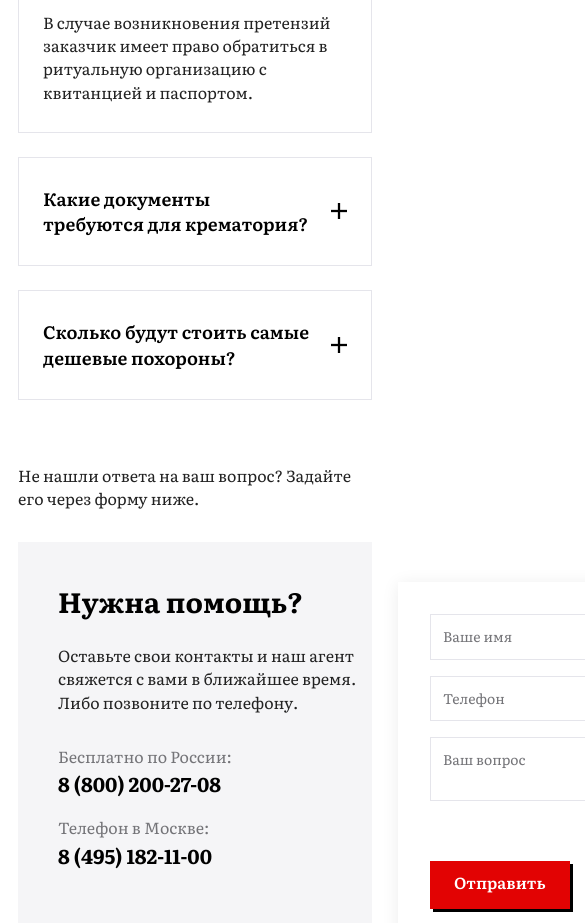
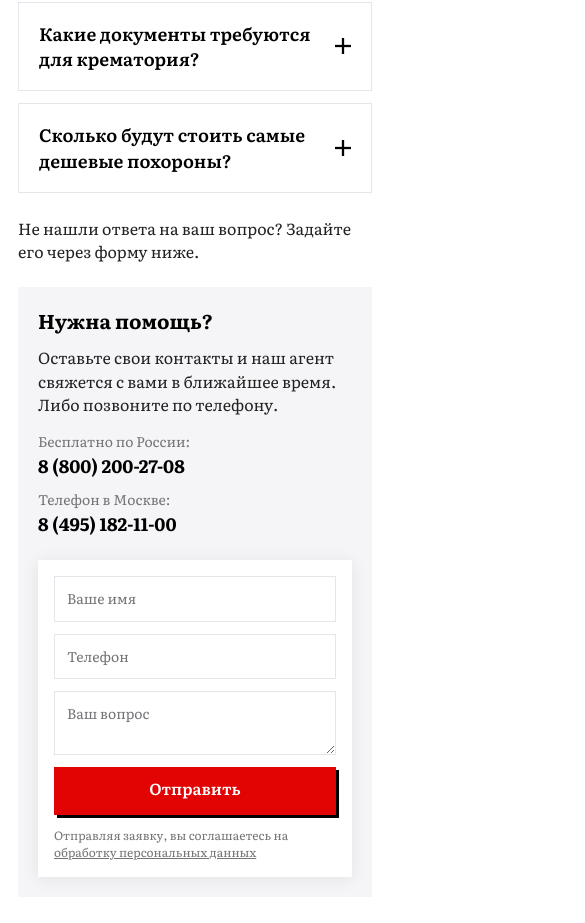
Before and after one commit to Hillel1408/your-ritual, a website: page #src/questions.html in a window 390 px wide. Shown: the part 1077-2000 px from the top of the page, 585 px wide, since content can reach past the window. Drawn offline with nearby package versions, Linux system fonts and the light colour scheme; files that its build step writes are made by us from their sources; files whose address does not match are found by name; a web font is replaced by a local one.

Commit message:
questions

```diff
--- a/#src/scss/sections/questions.scss
+++ b/#src/scss/sections/questions.scss
@@ -1,17 +1,29 @@
 .questions {
     & > h2 {
         margin-bottom: 40px;
+        @media (max-width: 500px) {
+            margin-bottom: 24px;
+        }
     }
     & > p {
         margin-top: 64px;
+        @media (max-width: 500px) {
+            margin-top: 24px;
+        }
     }
     & > ul {
         display: flex;
         flex-direction: column;
         gap: 24px;
+        @media (max-width: 500px) {
+            gap: 12px;
+        }
         & > li {
             padding: 28px 24px;
             border: 1px solid var(--line);
+            @media (max-width: 500px) {
+                padding: 18px 20px;
+            }
             & > span {
                 display: flex;
                 flex-direction: row-reverse;
@@ -26,17 +38,27 @@
                     color: var(--black);
                     font-size: 16px;
                 }
+                @media (max-width: 500px) {
+                    gap: 16px;
+                }
             }
             & > div {
                 margin-top: 24px;
                 display: flex;
                 flex-direction: column;
                 gap: 14px;
+                @media (max-width: 500px) {
+                    margin-top: 12px;
+                    gap: 12px;
+                }
                 & > ul {
                     display: flex;
                     flex-direction: column;
                     gap: 10px;
                     padding-left: 7px;
+                    @media (max-width: 500px) {
+                        gap: 8px;
+                    }
                     & > li {
                         display: flex;
                         align-items: center;
@@ -61,6 +83,22 @@
         display: grid;
         grid-template-columns: 300px 1fr;
         gap: 40px;
+        @media (max-width: 1200px) {
+            grid-template-columns: 200px 1fr;
+            gap: 20px;
+            padding: 30px;
+        }
+        @media (max-width: 900px) {
+            grid-template-columns: 250px 1fr;
+        }
+        @media (max-width: 750px) {
+            grid-template-columns: 1fr;
+        }
+        @media (max-width: 500px) {
+            margin-top: 24px;
+            padding: 20px;
+            gap: 24px;
+        }
         & > div {
             & > h3 {
                 font-weight: 700;
@@ -68,12 +106,19 @@
                 line-height: 136%;
                 color: var(--black);
                 margin-bottom: 24px;
+                @media (max-width: 500px) {
+                    font-size: 20px;
+                    margin-bottom: 12px;
+                }
             }
             & > p {
                 font-size: 16px;
                 line-height: 144%;
                 color: var(--simple-text);
                 margin-bottom: 32px;
+                @media (max-width: 500px) {
+                    margin-bottom: 16px;
+                }
             }
         }
         & > form {
@@ -83,15 +128,28 @@
             display: flex;
             flex-direction: column;
             gap: 16px;
+            @media (max-width: 500px) {
+                padding: 16px;
+                gap: 12px;
+            }
             & > div {
                 margin-top: 8px;
                 display: flex;
                 gap: 20px;
                 align-items: center;
+                @media (max-width: 500px) {
+                    margin-top: 0;
+                    flex-direction: column;
+                    gap: 12px;
+                    align-items: normal;
+                }
                 & > p {
                     font-size: 14px;
                     line-height: 143%;
                     color: var(--light-text);
+                    @media (max-width: 500px) {
+                        font-size: 12px;
+                    }
                     & > a {
                         color: var(--light-text);
                         text-decoration: underline;
@@ -104,6 +162,9 @@
         display: flex;
         flex-direction: column;
         gap: 20px;
+        @media (max-width: 500px) {
+            gap: 12px;
+        }
         & > div {
             display: flex;
             flex-direction: column;
@@ -112,12 +173,18 @@
                 font-size: 16px;
                 line-height: 137%;
                 color: var(--light-text);
+                @media (max-width: 500px) {
+                    font-size: 14px;
+                }
             }
             & > a {
                 font-weight: 700;
                 font-size: 20px;
                 line-height: 140%;
                 color: var(--black);
+                @media (max-width: 500px) {
+                    font-size: 18px;
+                }
             }
         }
     }
```
Also changed, not shown: dist/css/style.css.
